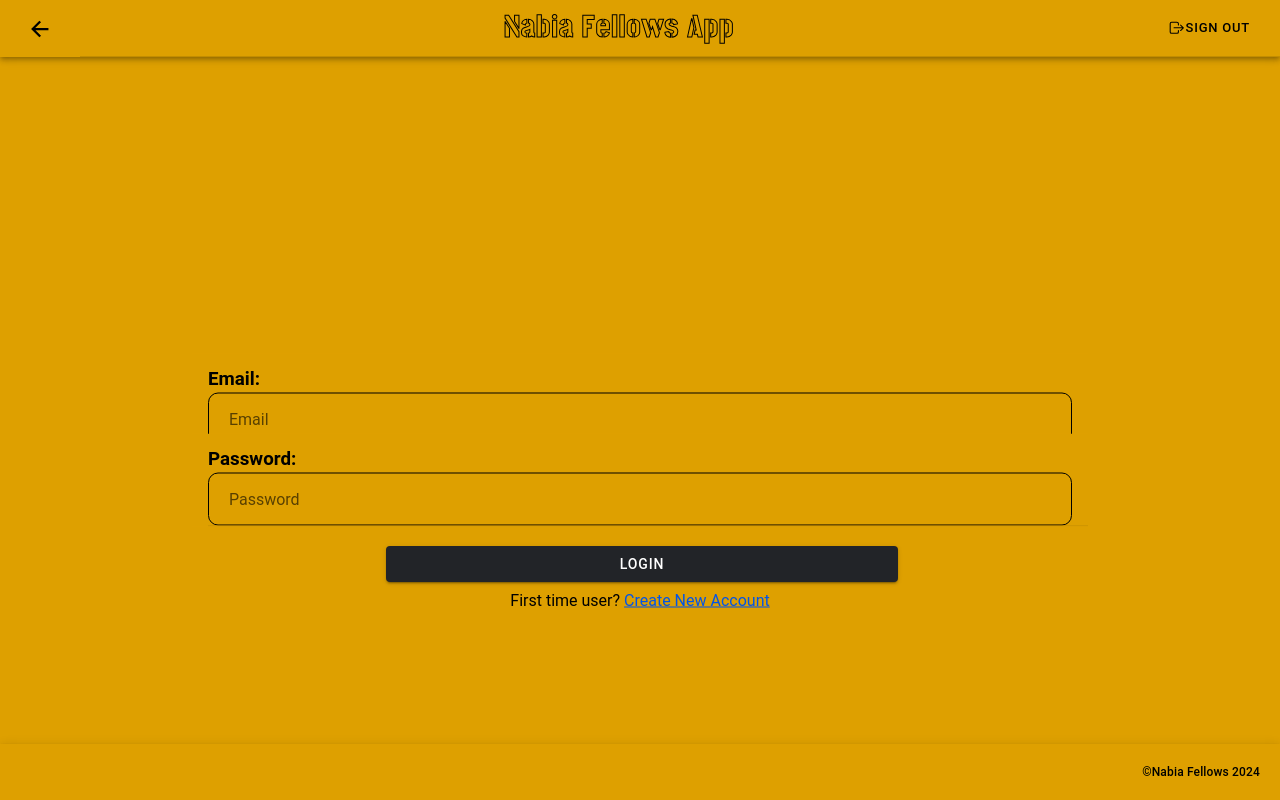
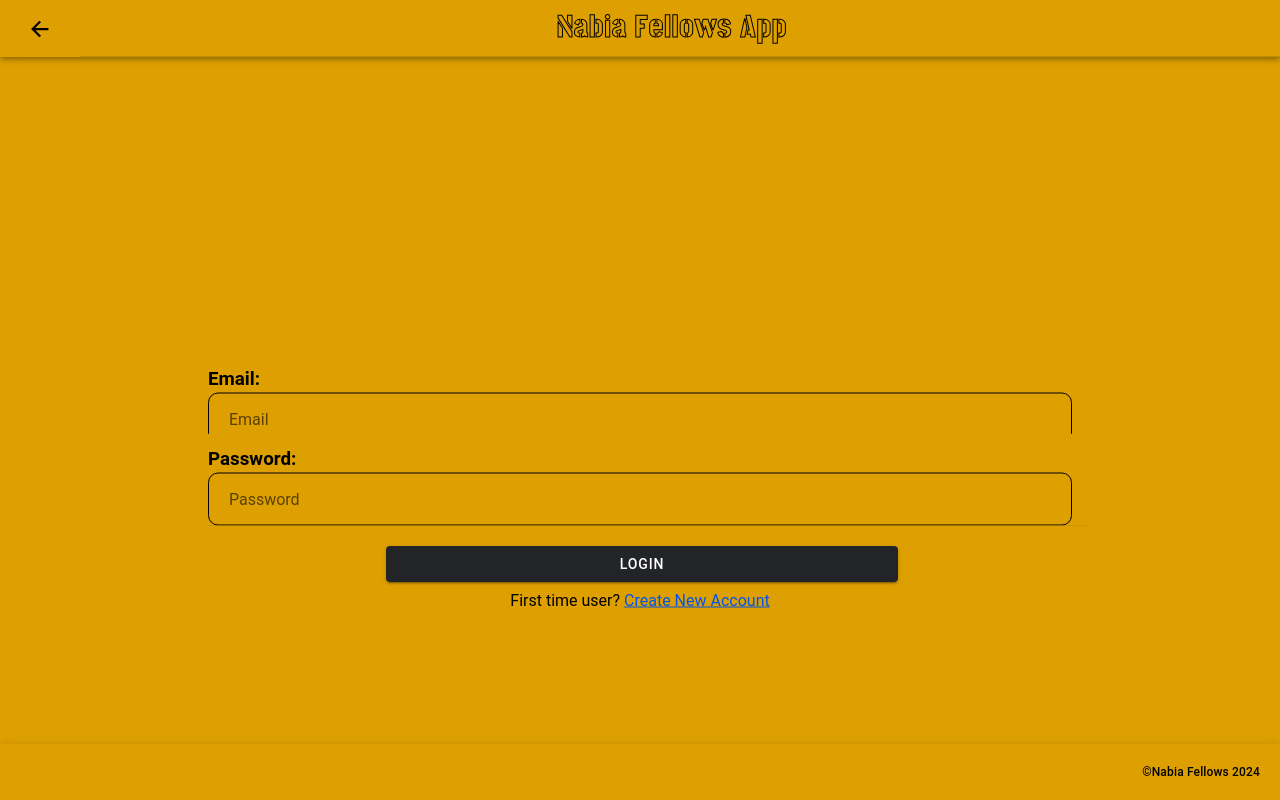
Before and after one commit to elijahbigk77/Nabia-App, a React (Vite) app: page /home in a window 1280 px wide. Both pictures are taken after a click on the element "LOGIN". Built offline with nearby package versions, Linux system fonts and the light colour scheme; no server answers.

Commit message:
fixed sign out

```diff
--- /dev/null
+++ b/src/components/Header.tsx
@@ -0,0 +1,24 @@
+import './MainHeader.css';
+import { IonHeader, IonToolbar, IonTitle, IonButtons, IonBackButton, IonItem,IonIcon, IonButton } from '@ionic/react';
+import { logOutOutline } from 'ionicons/icons';
+
+
+interface ContainerProps { }
+
+const MainHeader: React.FC<ContainerProps> = () => {
+
+  return (
+    <IonHeader>
+      <IonItem color='background'>
+      <IonButtons slot="start">
+      <IonBackButton></IonBackButton>
+      </IonButtons>
+      <IonToolbar className='top-bar' color='background'>
+        <IonTitle className='title'>Nabia Fellows App</IonTitle>
+      </IonToolbar>
+      </IonItem>
+    </IonHeader>
+  );
+};
+
+export default MainHeader;
--- a/src/pages/Home.tsx
+++ b/src/pages/Home.tsx
@@ -2,11 +2,12 @@ import { IonButton, IonContent, IonHeader, IonItem, IonPage, IonTitle, IonToolba
 import './Home.css';
 import MainHeader from '../components/MainHeader';
 import MainFooter from '../components/MainFooter';
+import Header from '../components/Header';
 
 const Home: React.FC = () => {
   return (
     <IonPage>
-      <MainHeader />
+      <Header />
       <IonContent fullscreen className='home-content'color='background' >
         <p className='welcome-text'><i> Welcome to the Nabia Fellows app</i></p>
         <IonButton className='login-button' color='light' routerLink='/Login'>Login</IonButton>
--- a/src/pages/Login.tsx
+++ b/src/pages/Login.tsx
@@ -7,6 +7,7 @@ import { loginUser } from '../firebaseConfig';
 import { toast } from '../toast';
 import MainFooter from '../components/MainFooter';
 import './Login.css';
+import Header from '../components/Header';
 
 const Login: React.FC = () => {
     const [username, setUsername] = useState('');
@@ -21,7 +22,7 @@ const Login: React.FC = () => {
                 console.log('Login Successful', user);
                 history.push({
                     pathname: '/dashboard',
-                    state: { username: user.email || 'Guest' }  // Ensure 'user.email' is correct or replace it with the correct property
+                    state: { username: user.email || 'Guest' }
                 });
             }
         } catch (error) {
@@ -32,7 +33,7 @@ const Login: React.FC = () => {
 
     return (
         <IonPage>
-            <MainHeader />
+            <Header />
             <IonContent fullscreen className='ion-padding' color='background'>
                 <IonItem className='username-field' color='background'>
                     <IonLabel style={{ fontSize: '25px', fontWeight: 'bold', color: 'black' }} position="stacked"> Email: </IonLabel>
```
